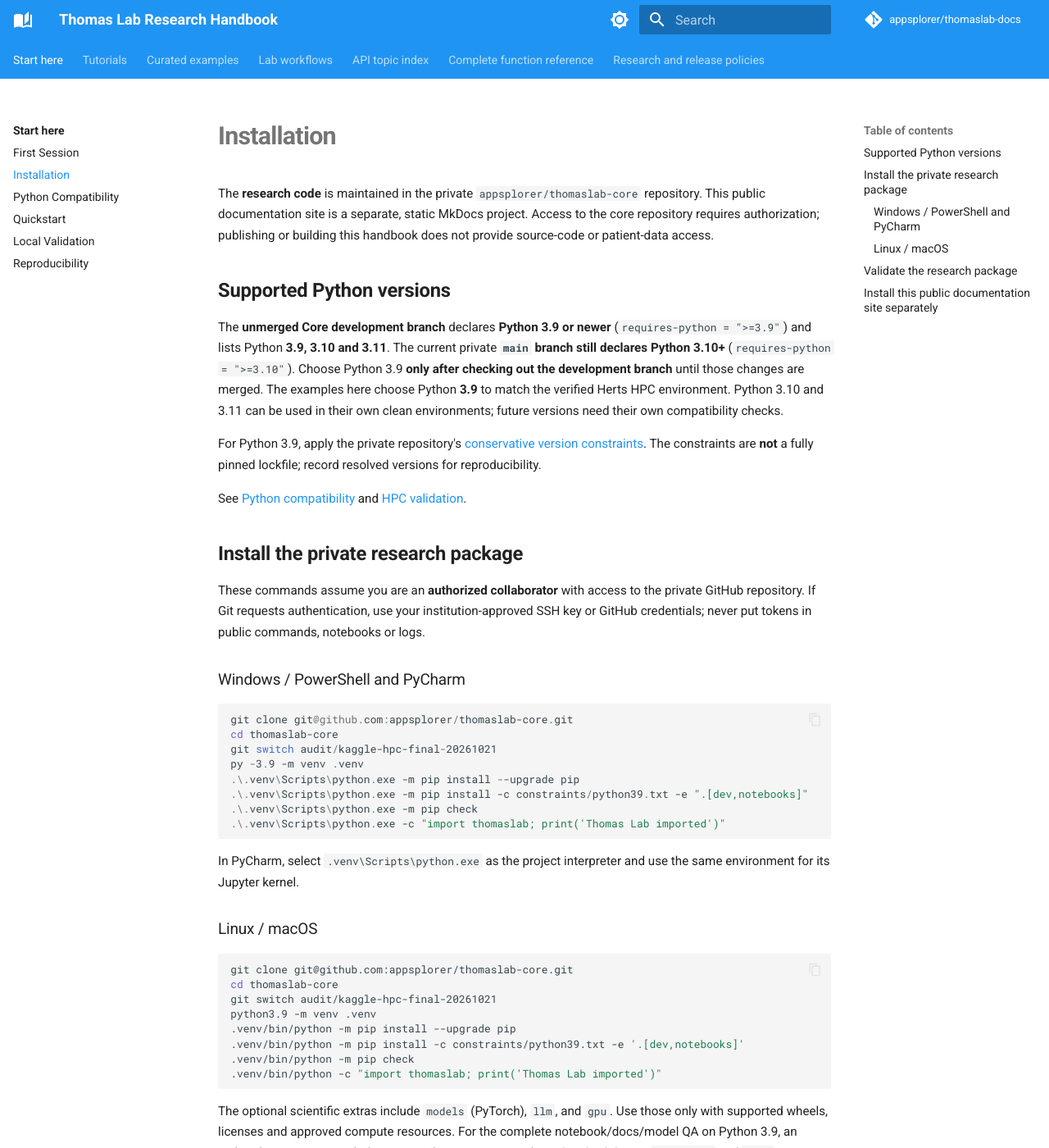
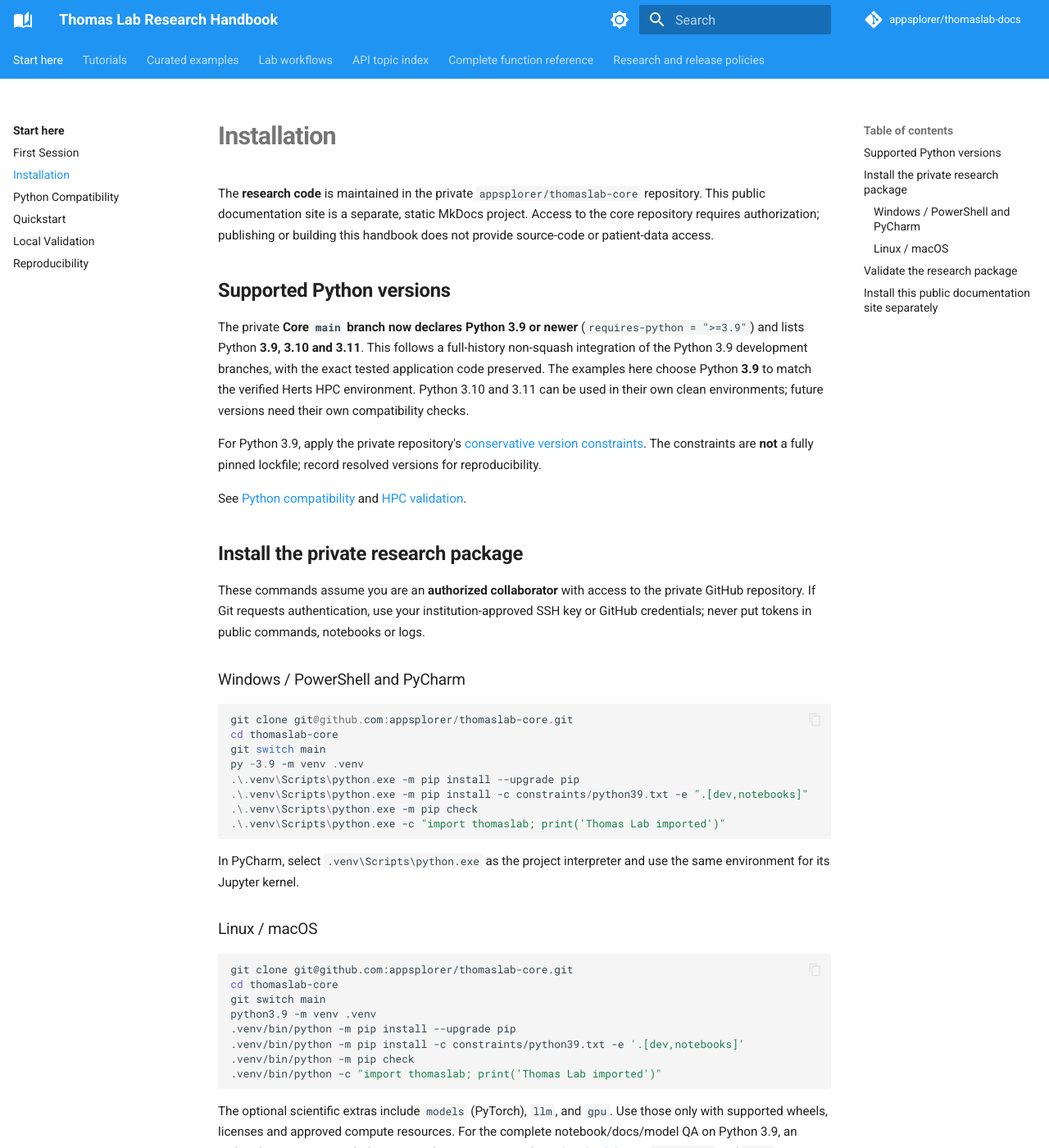
Before and after one commit to appsplorer/thomaslab-docs, an MkDocs documentation site: the page built from docs/getting-started/installation.md, in a window 1280 px wide and 1400 px high. Shown: the whole window at 82% size. Built offline with MkDocs 1.6.1 and Material for MkDocs 9.7.7, drawn with Linux system fonts in a browser that asks for light colours; comment, search, counter and statistics services are not loaded.

Commit message:
docs: reflect merged Core main Python3.9 support while retaining source evidence

````diff
--- a/docs/getting-started/installation.md
+++ b/docs/getting-started/installation.md
@@ -4,7 +4,7 @@ The **research code** is maintained in the private `appsplorer/thomaslab-core` r
 
 ## Supported Python versions
 
-The **unmerged Core development branch** declares **Python 3.9 or newer** (`requires-python = ">=3.9"`) and lists Python **3.9, 3.10 and 3.11**. The current private **`main` branch still declares Python 3.10+** (`requires-python = ">=3.10"`). Choose Python 3.9 **only after checking out the development branch** until those changes are merged. The examples here choose Python **3.9** to match the verified Herts HPC environment. Python 3.10 and 3.11 can be used in their own clean environments; future versions need their own compatibility checks.
+The private **Core `main` branch now declares Python 3.9 or newer** (`requires-python = ">=3.9"`) and lists Python **3.9, 3.10 and 3.11**. This follows a full-history non-squash integration of the Python 3.9 development branches, with the exact tested application code preserved. The examples here choose Python **3.9** to match the verified Herts HPC environment. Python 3.10 and 3.11 can be used in their own clean environments; future versions need their own compatibility checks.
 
 For Python 3.9, apply the private repository's [conservative version constraints](https://github.com/appsplorer/thomaslab-core/blob/audit/kaggle-hpc-final-20261021/constraints/python39.txt). The constraints are **not** a fully pinned lockfile; record resolved versions for reproducibility.
 
@@ -19,7 +19,7 @@ These commands assume you are an **authorized collaborator** with access to the
 ```powershell
 git clone git@github.com:appsplorer/thomaslab-core.git
 cd thomaslab-core
-git switch audit/kaggle-hpc-final-20261021
+git switch main
 py -3.9 -m venv .venv
 .\.venv\Scripts\python.exe -m pip install --upgrade pip
 .\.venv\Scripts\python.exe -m pip install -c constraints/python39.txt -e ".[dev,notebooks]"
@@ -34,7 +34,7 @@ In PyCharm, select `.venv\Scripts\python.exe` as the project interpreter and use
 ```bash
 git clone git@github.com:appsplorer/thomaslab-core.git
 cd thomaslab-core
-git switch audit/kaggle-hpc-final-20261021
+git switch main
 python3.9 -m venv .venv
 .venv/bin/python -m pip install --upgrade pip
 .venv/bin/python -m pip install -c constraints/python39.txt -e '.[dev,notebooks]'
````
